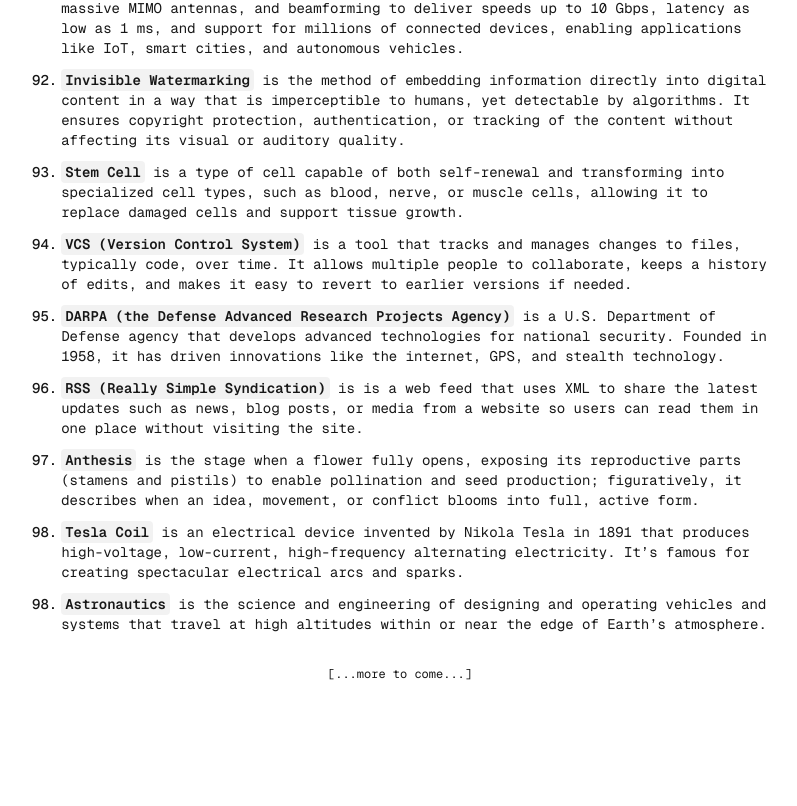
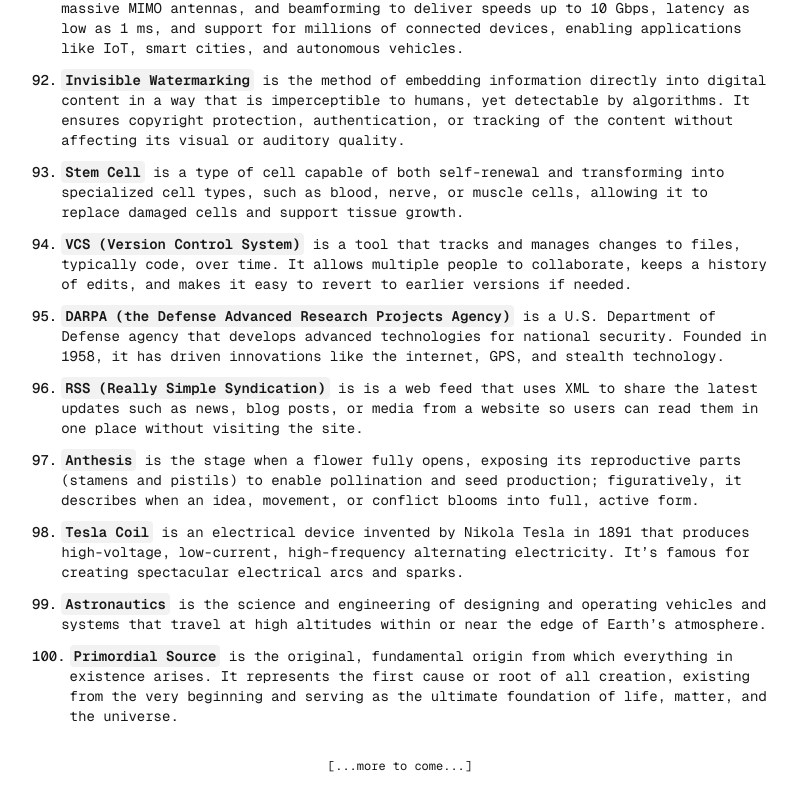
Before and after one commit to BrahimBoussada/mind-log, a Next.js app: page / in a window 1280 px wide. Shown: the part 5665-6471 px from the top of the page, without its empty margins (240-1037 px from the left). Before the commit the page ends 6379 px from the top, so only its background shows below. Built offline with nearby package versions, Linux system fonts and the light colour scheme.

Commit message:
log:14-11-2025

```diff
--- a/src/app/page.tsx
+++ b/src/app/page.tsx
@@ -930,11 +930,22 @@ export default function Home() {
         </Note>
 
         <Note>
-          <N>98. </N>
+          <N>99. </N>
           <Text>
             <Key>Astronautics</Key> is the science and engineering of designing
             and operating vehicles and systems that travel at high altitudes
             within or near the edge of Earth’s atmosphere.
+          </Text>
+        </Note>
+
+        <Note>
+          <N>100. </N>
+          <Text>
+            <Key>Primordial Source</Key> is the original, fundamental origin
+            from which everything in existence arises. It represents the first
+            cause or root of all creation, existing from the very beginning and
+            serving as the ultimate foundation of life, matter, and the
+            universe.
           </Text>
         </Note>
       </NoteWrapper>
```
